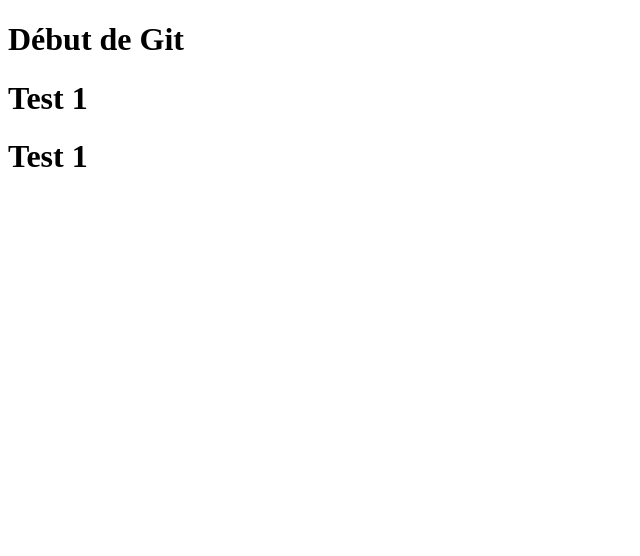
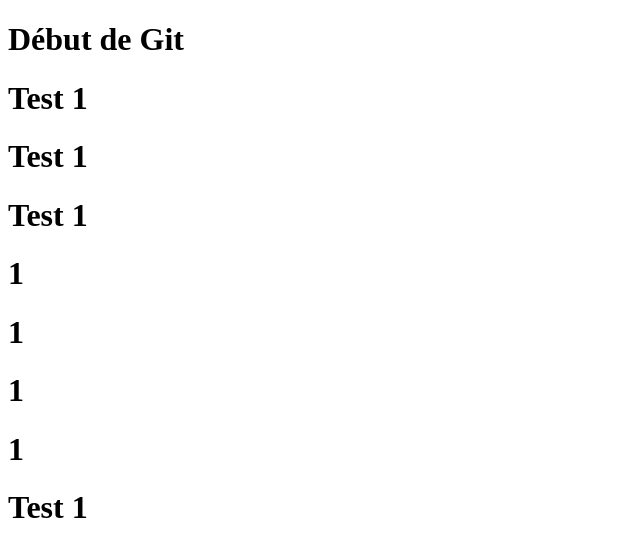
Before and after one commit to romainmltr/git-dw2, a plain HTML site: page index.html in a window 1280 px wide. Shown: the whole page, without its empty margins (0-640 px from the left). Drawn offline with Linux system fonts and the light colour scheme.

Commit message:
initialisation de mon projet

```diff
--- a/css.css
+++ b/css.css
@@ -6,6 +6,9 @@
 
 *{
  background-color: mediumaquamarine;
+ width: 10px;
+ height: 600px;
+ border-radius: 4vh;
 
 
 }
--- a/index.html
+++ b/index.html
@@ -12,5 +12,9 @@
     <h1>Début de Git</h1>
     <h1>Test 1</h1>
     <h1>Test 1</h1>
+    <h1>Test 1</h1>
+    <h1> 1</h1><h1> 1</h1>
+    <h1> 1</h1><h1> 1</h1>
+    <h1>Test 1</h1>
 </body>
 </html>
```
Also changed, not shown: 1 other file.
